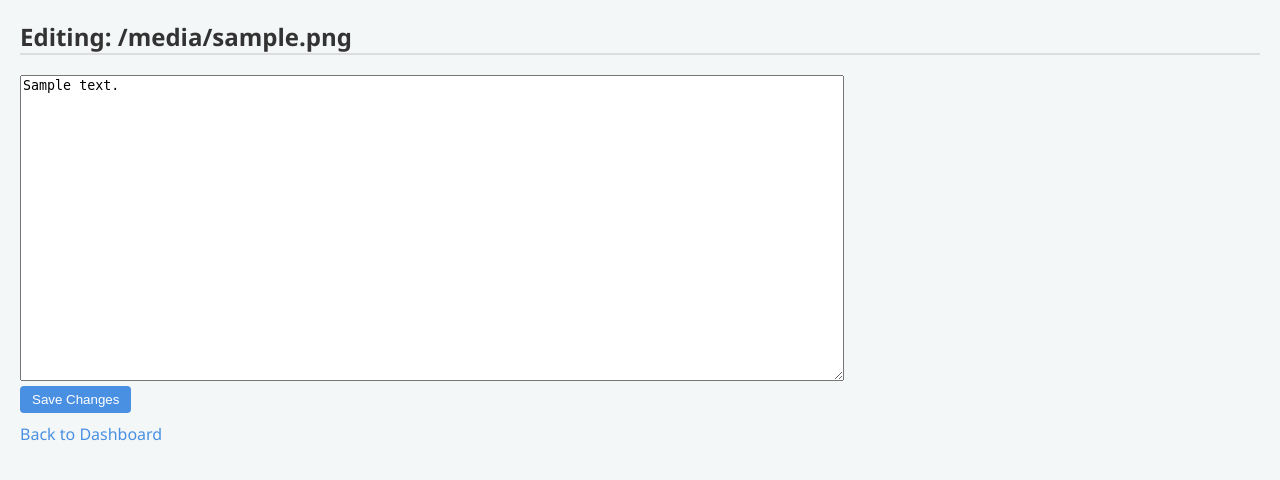
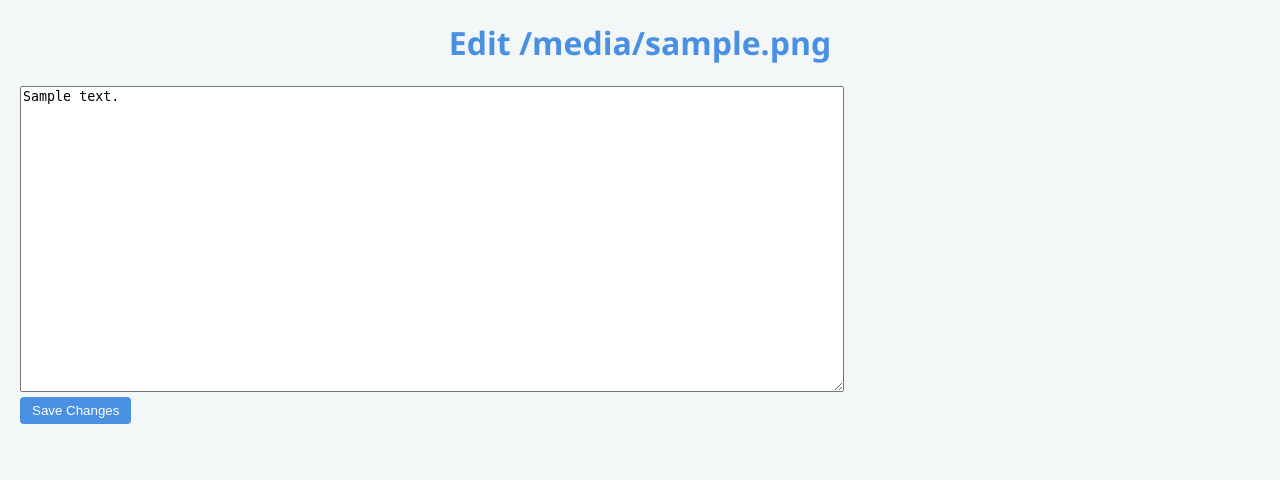
Before and after one commit to Muttu93/Final_Dashboard, a Flask app: template templates/edit.html in a window 1280 px wide. Shown: the top 480 px of the page. Run offline with Flask 3, Linux system fonts and the light colour scheme; the template is opened without the code that fills it: most values are stand-ins (such as "Sample title", 1, 10 or a date in 2020).

Commit message:
Update edit.html

```diff
--- a/templates/edit.html
+++ b/templates/edit.html
@@ -2,16 +2,17 @@
 <html lang="en">
 <head>
     <meta charset="UTF-8">
-    <title>Edit File</title>
+    <title>Edit {{filename}}</title>
     <link rel="stylesheet" href="{{ url_for('static', filename='style.css') }}">
 </head>
 <body>
-    <h2>Editing: {{ filename }}</h2>
-    <form method="POST">
-        <textarea name="content" rows="20" cols="100">{{ content }}</textarea><br>
-        <button type="submit" onclick="return confirm('Are you sure to save changes?')">Save Changes</button>
-    </form>
-    <a href="/">Back to Dashboard</a>
+    <div class="main">
+        <h1>Edit {{filename}}</h1>
+        <form method="POST">
+            <textarea name="content" rows="20" cols="100">{{content}}</textarea><br>
+            <button type="submit" onclick="return confirmEditSave()">Save Changes</button>
+        </form>
+    </div>
     <script src="{{ url_for('static', filename='script.js') }}"></script>
 </body>
 </html>
```
